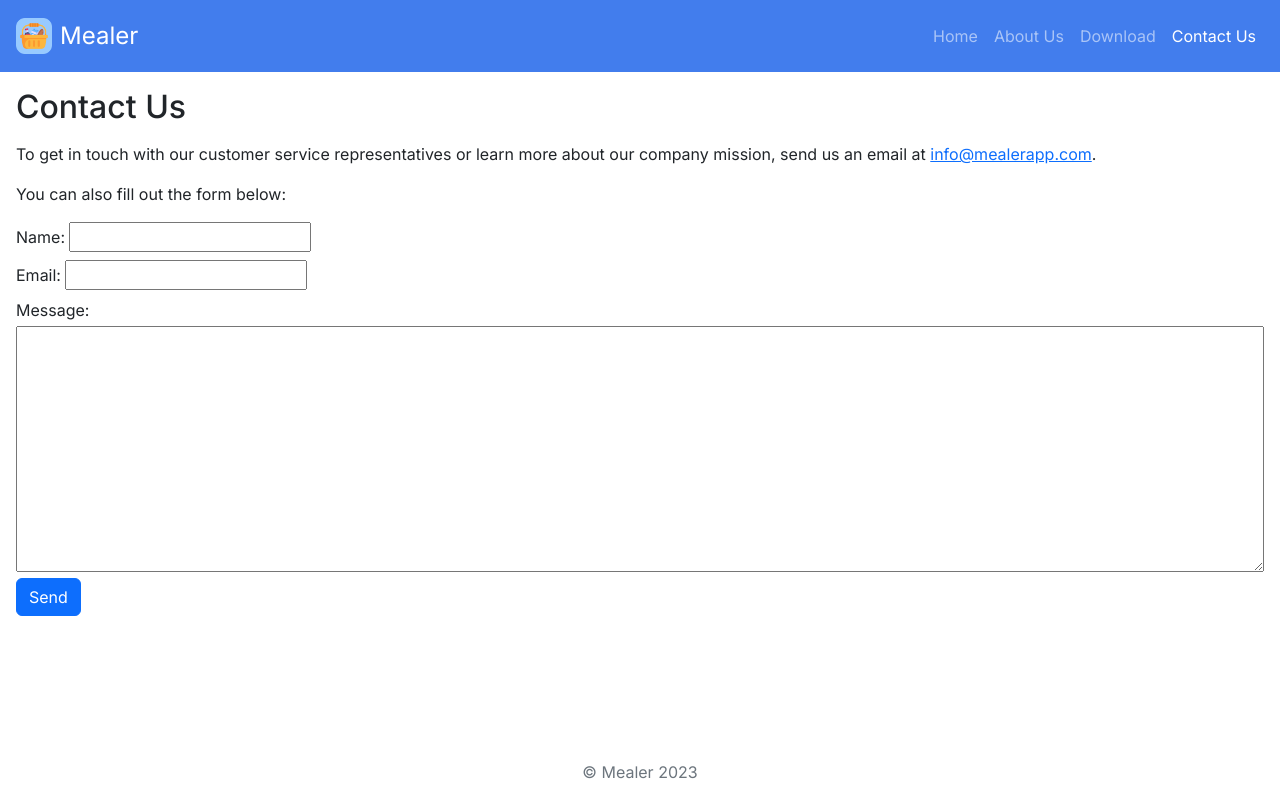
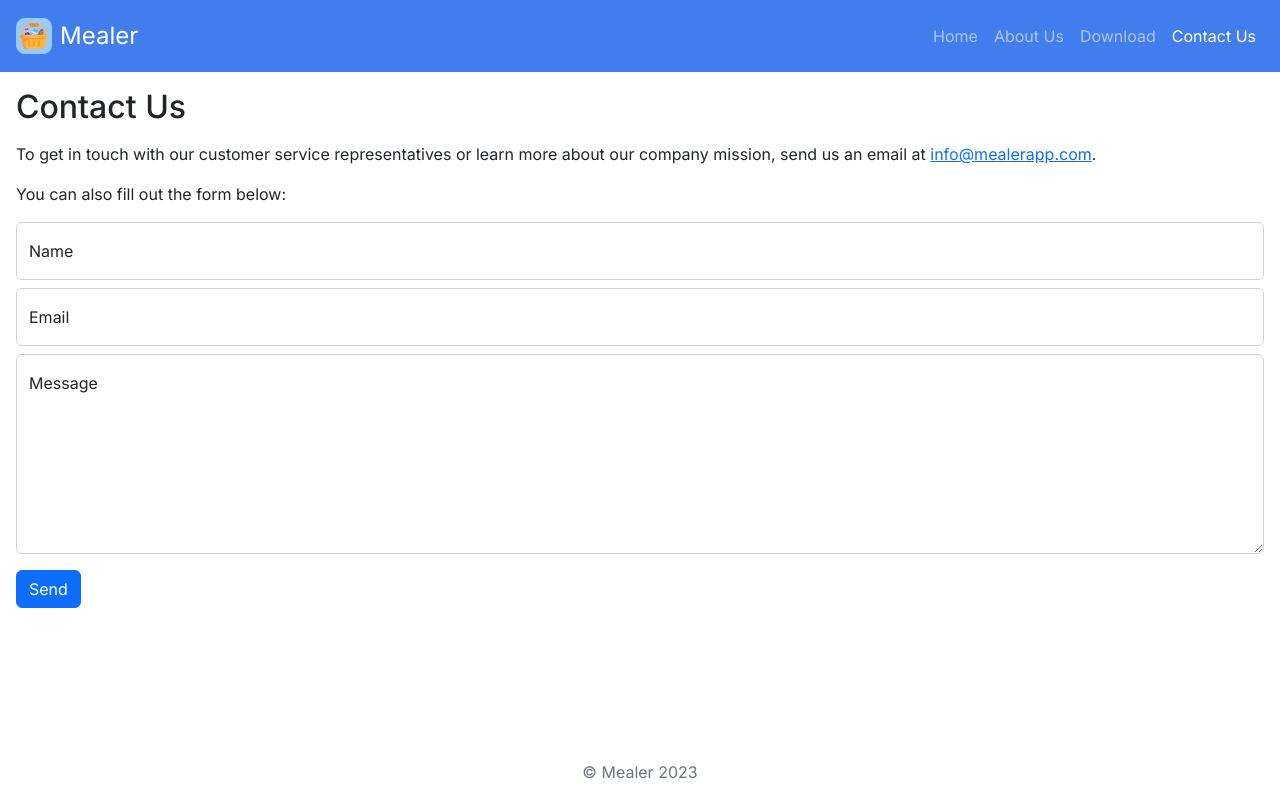
Before and after one commit to MealerORG/website, a Next.js app: page /contact in a window 1280 px wide. Built offline with nearby package versions, Linux system fonts and the light colour scheme.

Commit message:
Use React Bootstrap components

```diff
--- a/pages/404.tsx
+++ b/pages/404.tsx
@@ -1,6 +1,6 @@
 
 import Link from "next/link";
-import Button from "react-bootstrap/Button"
+import { Button } from "react-bootstrap";
 
 export default function Error404() {
     return (
--- a/pages/contact.tsx
+++ b/pages/contact.tsx
@@ -1,4 +1,5 @@
 import { useState } from "react";
+import { Form, FloatingLabel, Button } from "react-bootstrap";
 
 export default function Contact() {
     const [submitted, setSubmitted] = useState(false);
@@ -30,7 +31,7 @@ export default function Contact() {
         { submitted ?
             <p><strong>Your message was submitted!</strong></p>
         :
-            <form name="contact" method="POST" action="/" onSubmit={submitForm} data-netlify="true" data-netlify-honeypot="bot-field">
+            <Form name="contact" method="POST" action="/" onSubmit={submitForm} data-netlify="true" data-netlify-honeypot="bot-field">
                 <input type="hidden" name="form-name" value="contact" />
 
                 <div hidden>
@@ -38,23 +39,20 @@ export default function Contact() {
                     <input id="bot-field" name="bot-field" type="text" />
                 </div>
 
-                <div>
-                    <label htmlFor="name" className="me-1">Name: </label>
-                    <input id="name" name="name" type="text" required />
-                </div>
+                <FloatingLabel controlId="name" label="Name">
+                    <Form.Control type="text" placeholder="Name" required />
+                </FloatingLabel>
 
-                <div className="my-2">
-                    <label htmlFor="email" className="me-1">Email: </label>
-                    <input id="email" name="email" type="email" required />
-                </div>
+                <FloatingLabel controlId="email" label="Email" className="my-2">
+                    <Form.Control type="email" placeholder="Email" required />
+                </FloatingLabel>
 
-                <div>
-                    <label htmlFor="message" className="d-block">Message: </label>
-                    <textarea className="w-100 mt-1" rows={10} name="message" required />
-                </div>
+                <FloatingLabel controlId="message" label="Message" className="mt-1 mb-3">
+                    <Form.Control as="textarea" placeholder="Message" required style={{ height: "200px" }} />
+                </FloatingLabel>
 
-                <button className="btn btn-primary" type="submit">Send</button>
-            </form>
+                <Button variant="primary" type="submit">Send</Button>
+            </Form>
         }
     </>;
 }
```
Also changed, not shown: pages/about.tsx (+7 -6 lines), pages/download.tsx (+8 -6 lines).
